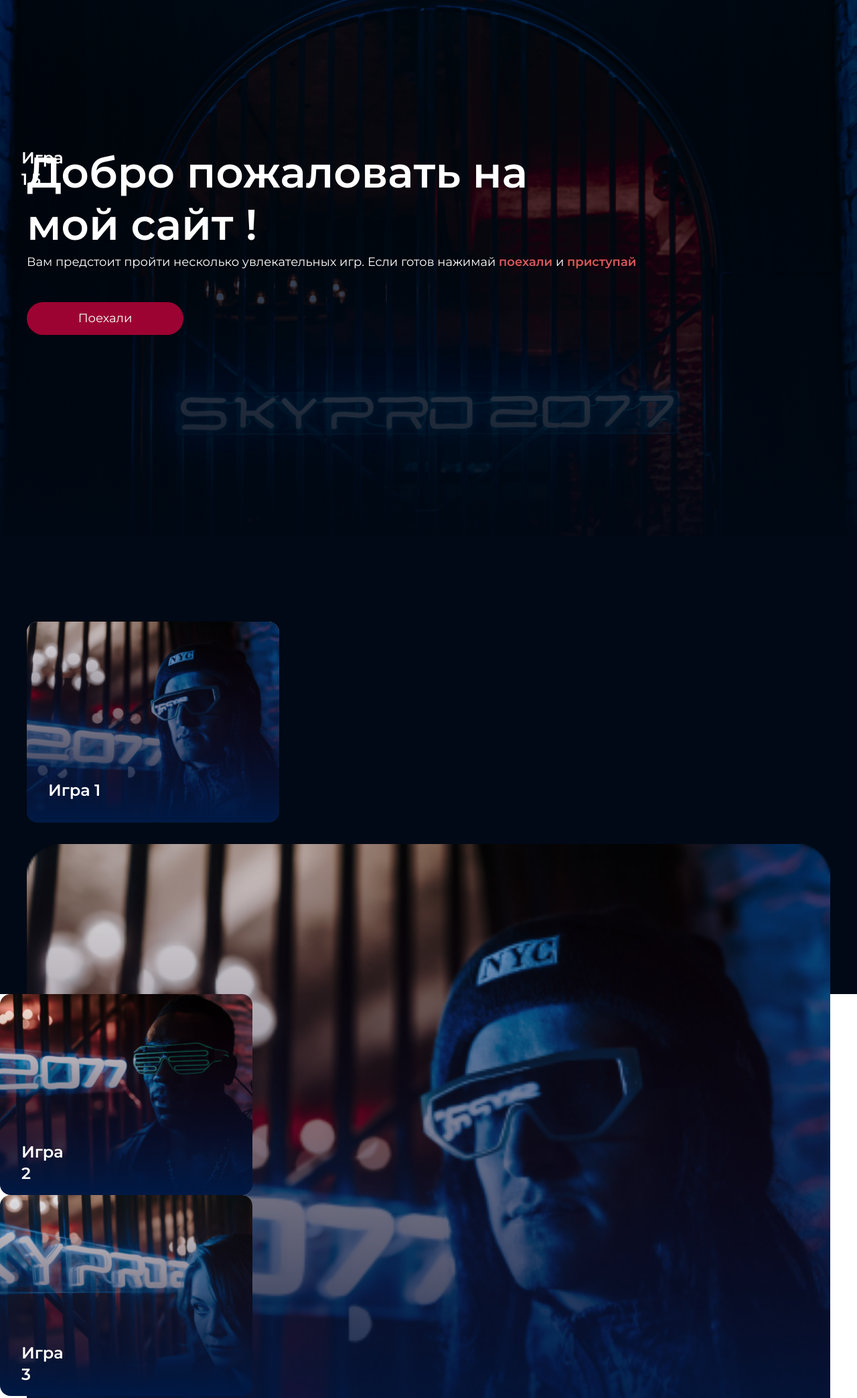
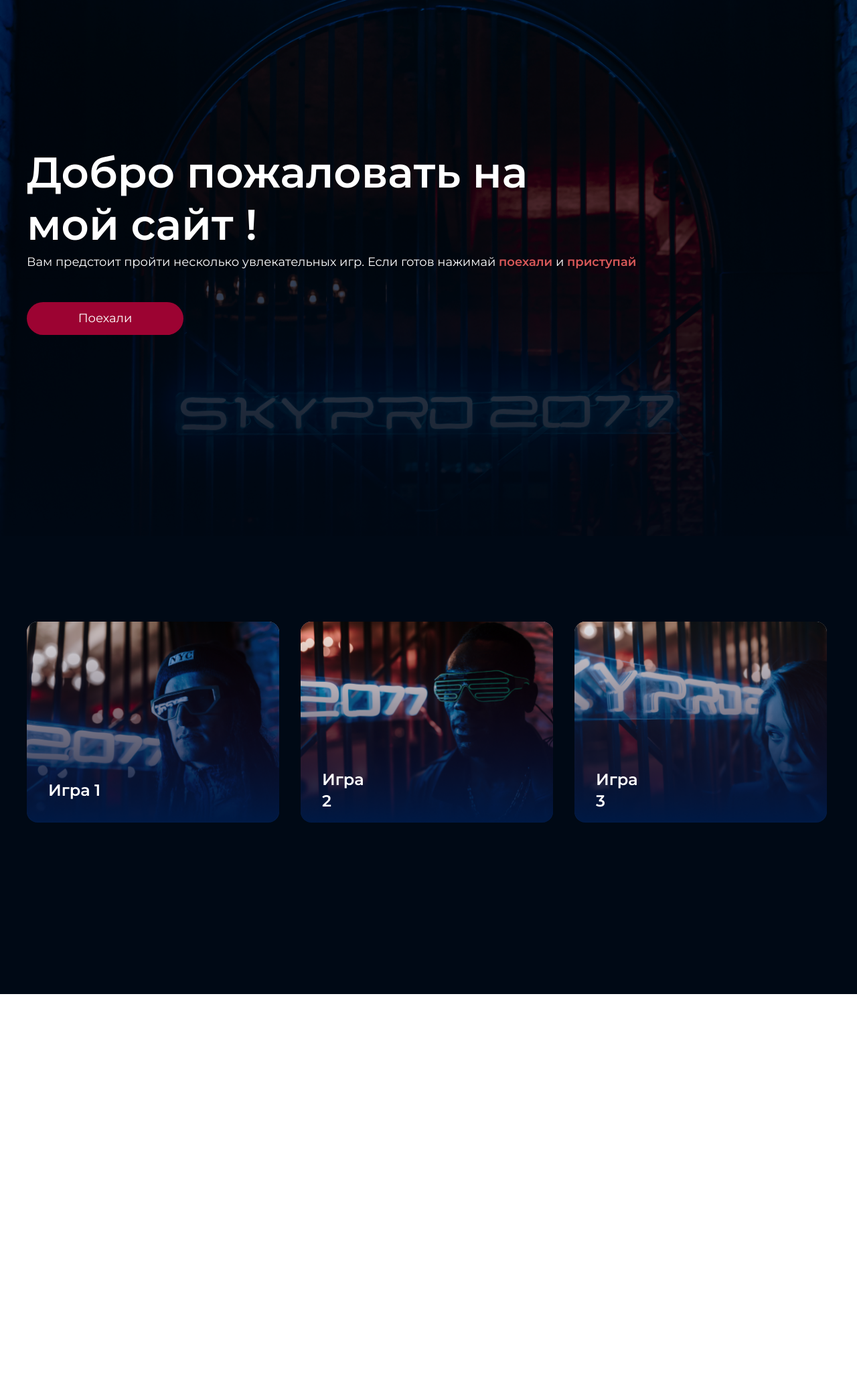
Before and after one commit to Mortems/hw1, a plain HTML site: page index.html in a window 1280 px wide. Shown: the top 2087 px of the page at 67% size. After the commit the page ends 1484 px from the top, so only its background shows below. Drawn offline with Linux system fonts and the light colour scheme.

Commit message:
delete game

```diff
--- a/index.html
+++ b/index.html
@@ -26,9 +26,6 @@
         <div class="content__info">Игра 1</div>
         <img class="content__img" src="img/game 1.png" alt="game 1" />
       </div>
-      <div class="content__info">Игра 1.5</div>
-      <img class="content__img" src="img/game 1.png" alt="game 1" />
-    </div>
       <div class="content__item">
         <div class="content__info">Игра 2</div>
         <img class="content__img" src="img/game 2.png" alt="game 2" />
```
